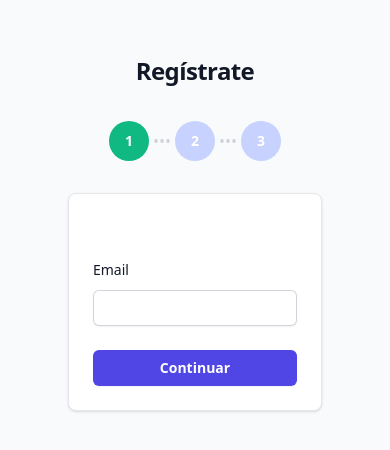
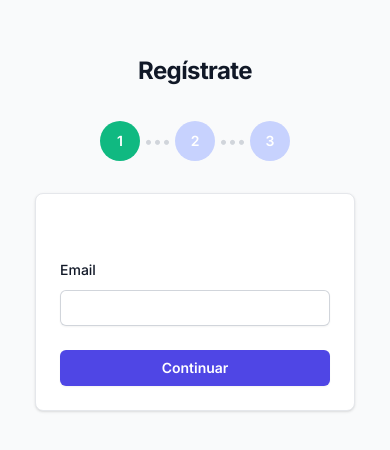
Before and after one commit to brol1dev/id-onboarding-demo, a Next.js app: page / in a window 390 px wide. Shown: the part 190-640 px from the top of the page. Built offline with nearby package versions, Linux system fonts and the light colour scheme.

Commit message:
Fix responsive card size

```diff
--- a/app/globals.css
+++ b/app/globals.css
@@ -18,10 +18,4 @@
 
 body {
   color: rgb(var(--foreground-rgb));
-  background: linear-gradient(
-      to bottom,
-      transparent,
-      rgb(var(--background-end-rgb))
-    )
-    rgb(var(--background-start-rgb));
 }
--- a/app/layout.tsx
+++ b/app/layout.tsx
@@ -15,8 +15,8 @@ export default function RootLayout({
 }) {
   return (
     <html lang="en">
-      <body className="{inter.className}">
-        <div className="bg-[#f9fafb] h-full">{children}</div>
+      <body className={`bg-[#f9fafb] ${inter.className}`}>
+        <div className="h-full">{children}</div>
       </body>
     </html>
   );
--- a/app/page.tsx
+++ b/app/page.tsx
@@ -10,8 +10,8 @@ export default function Home() {
         </h2>
       </div>
       <Steps active={1} />
-      <div className="flex flex-col justify-center items-center">
-        <div className="w-10/12 p-6 bg-white border border-gray-200 rounded-lg shadow">
+      <div className="flex flex-col w-80 justify-center items-center">
+        <div className="w-full p-6 bg-white border border-gray-200 rounded-lg shadow">
           <div className="mt-10 sm:mx-auto sm:w-full sm:max-w-sm">
             <form className="space-y-6" action="#" method="POST">
               <div>
--- a/app/step2/page.tsx
+++ b/app/step2/page.tsx
@@ -11,8 +11,8 @@ export default function Step2() {
         </h2>
       </div>
       <Steps active={2} />
-      <div className="flex flex-col justify-center items-center">
-        <div className="w-10/12 p-6 bg-white border border-gray-200 rounded-lg shadow">
+      <div className="flex flex-col w-80 justify-center items-center">
+        <div className="w-full p-6 bg-white border border-gray-200 rounded-lg shadow">
           <div className="mt-10 sm:mx-auto sm:w-full sm:max-w-sm">
             <div className="space-y-6">
               <>
```
